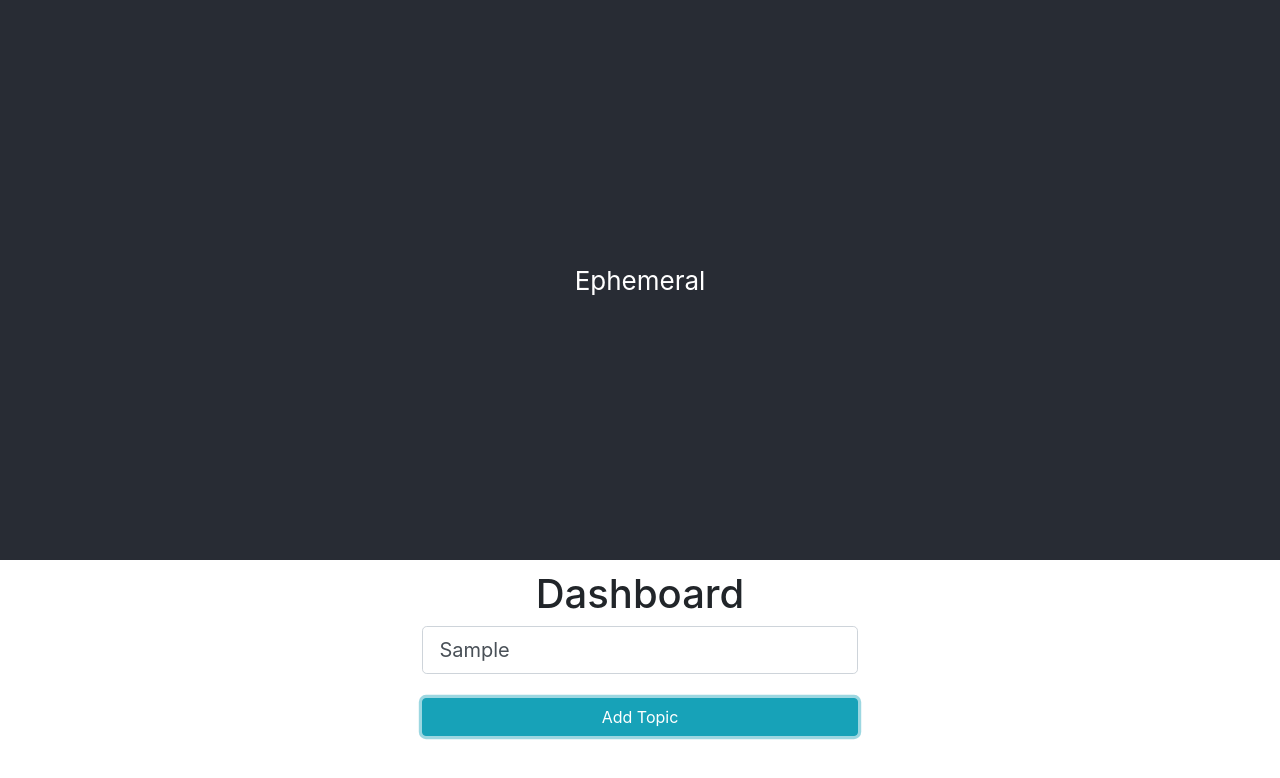
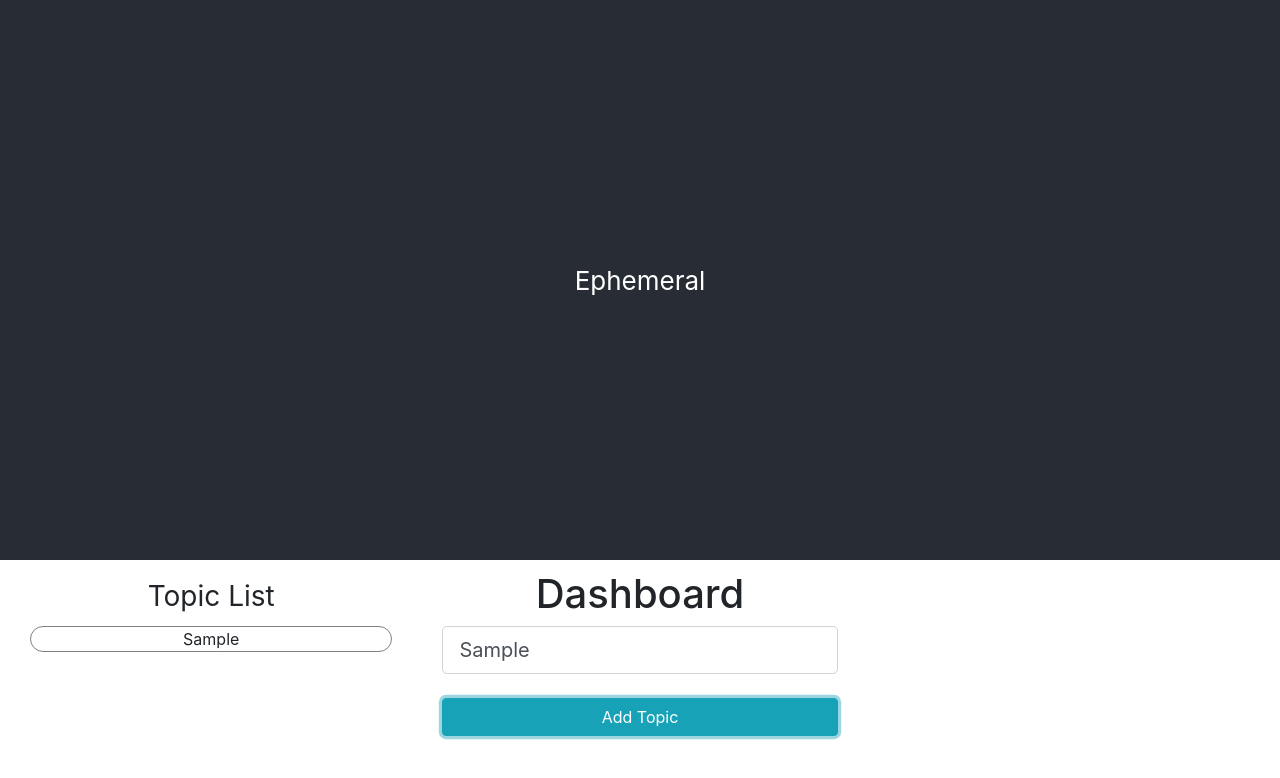
Before and after one commit to angiechangpagne/Ephemeral, a React (Create React App) app in the folder client/: page / in a window 1280 px wide. Both pictures are taken after typing "Sample" into the empty fields and a click on the input "Add Topic". Shown: the top 778 px of the page. Built offline with nearby package versions, Linux system fonts and the light colour scheme.

Commit message:
create TopicList component; user can add topics via TextInput

```diff
--- a/client/src/App.css
+++ b/client/src/App.css
@@ -43,8 +43,30 @@
   grid-column-end: 2;
   grid-row-start: 2;
   grid-row-end: span 2;
+  padding: 0 20px;
 }
 
+#topic-list-container {
+  padding: 0 30px;
+  grid-column-start: 1;
+  grid-column-end: 1;
+  grid-row-start: 2;
+  grid-row-end: 2;
+  overflow-y: scroll;
+}
 
+#topic-list-header {
+  margin-top: 15px;
+  font-size: 28px;
+}
+
+#topic-list {
+}
+
+.topic {
+  border: 1px solid grey;
+  margin-bottom: 10px;
+  border-radius: 30px;
+}
 
 /*** DASHBOARD END ***/
--- a/client/src/components/container/Dashboard.js
+++ b/client/src/components/container/Dashboard.js
@@ -2,6 +2,7 @@ import React, { useState } from 'react';
 
 // View Components
 import TextInput from '../presentation/TextInput';
+import TopicList from './TopicList';
 
 function Dashboard() {
 
@@ -16,21 +17,27 @@ function Dashboard() {
 
   function onSubmit(e) {
 	e.preventDefault();
-	console.log(currentTopic);
+	const topicList = [...topics, currentTopic];
+	addTopic(topicList);
   }
 
   return (
 	<div id='dashboard-container'>
+
 	  <div className='dashboard-header'>
 		Ephemeral
 	  </div>
+
 	  <div id='main-interface'>
 		<h1 id='topic-input-header'>Dashboard</h1>
 		<div id='topic-input-container'>
 		  <TextInput name='topic' value={currentTopic} type='text' onChange={updateTopic} placeholder='Add a new topic' />
 		  <input type='submit' value='Add Topic' className='btn btn-info btn-block mt-4' onClick={onSubmit} />
 		</div>
+
+		<TopicList topics={topics} />
 	  </div>
+
 	</div>
   )
 }
--- /dev/null
+++ b/client/src/components/container/TopicList.js
@@ -0,0 +1,23 @@
+import React, { useState } from 'react';
+
+function TopicList(props) {
+
+  const topics = props.topics.map( (topic, i) => (
+	<div className='topic'>{topic}</div>
+  ));
+
+  return (
+	<>
+	  <div id='topic-list-header'>
+		Topic List
+	  </div>
+	  <div id='topic-list-container'>
+		<div id='topic-list'>
+		  {topics}
+		</div>
+	  </div>
+	</>
+  )
+}
+
+export default TopicList;
```
Also changed, not shown: client/src/components/container/Carousel.js (renamed from client/src/Components/Carousel.js), client/src/components/container/Item.js (renamed from client/src/Components/Item.js), 1 other file (tests, documents, lock files or other folders).
